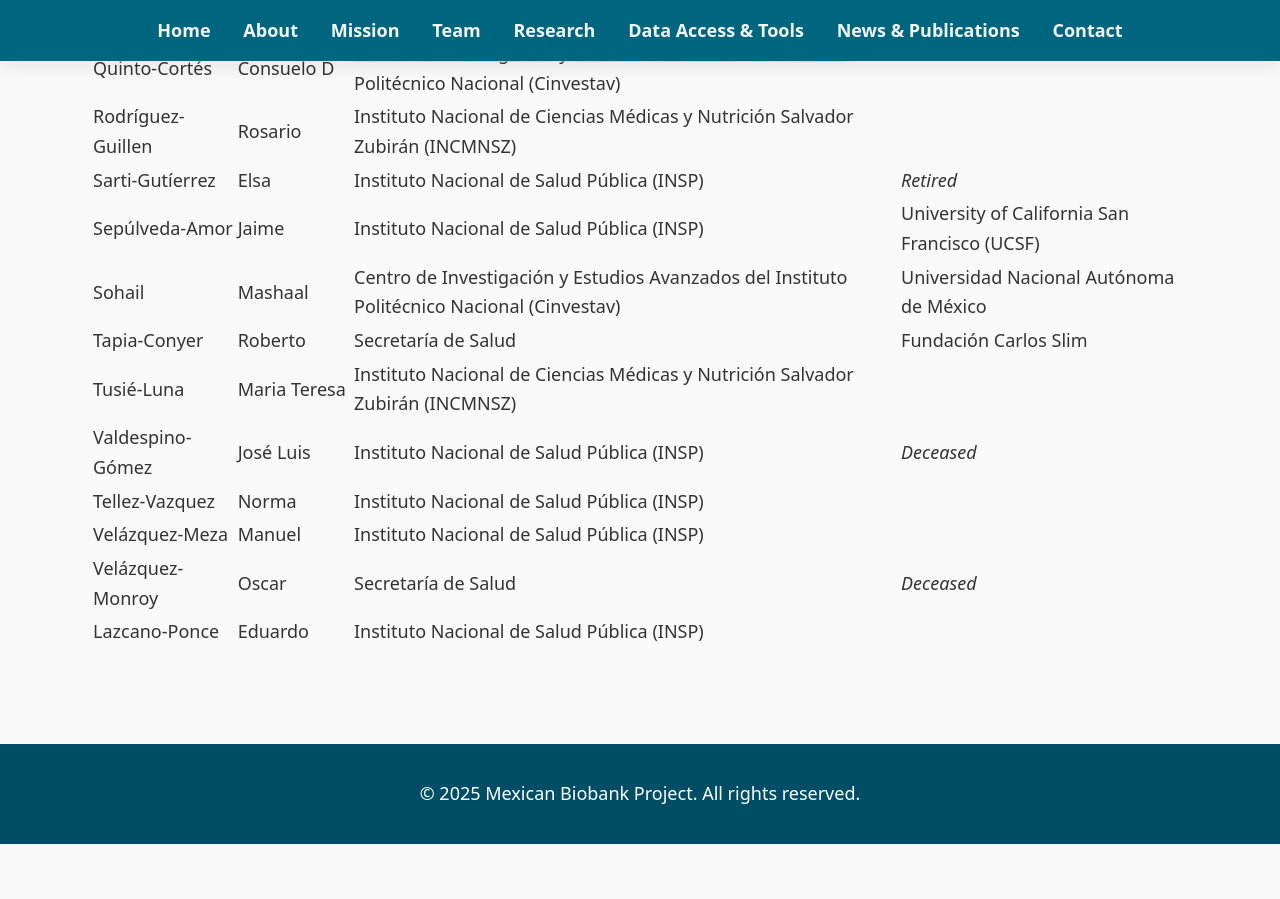
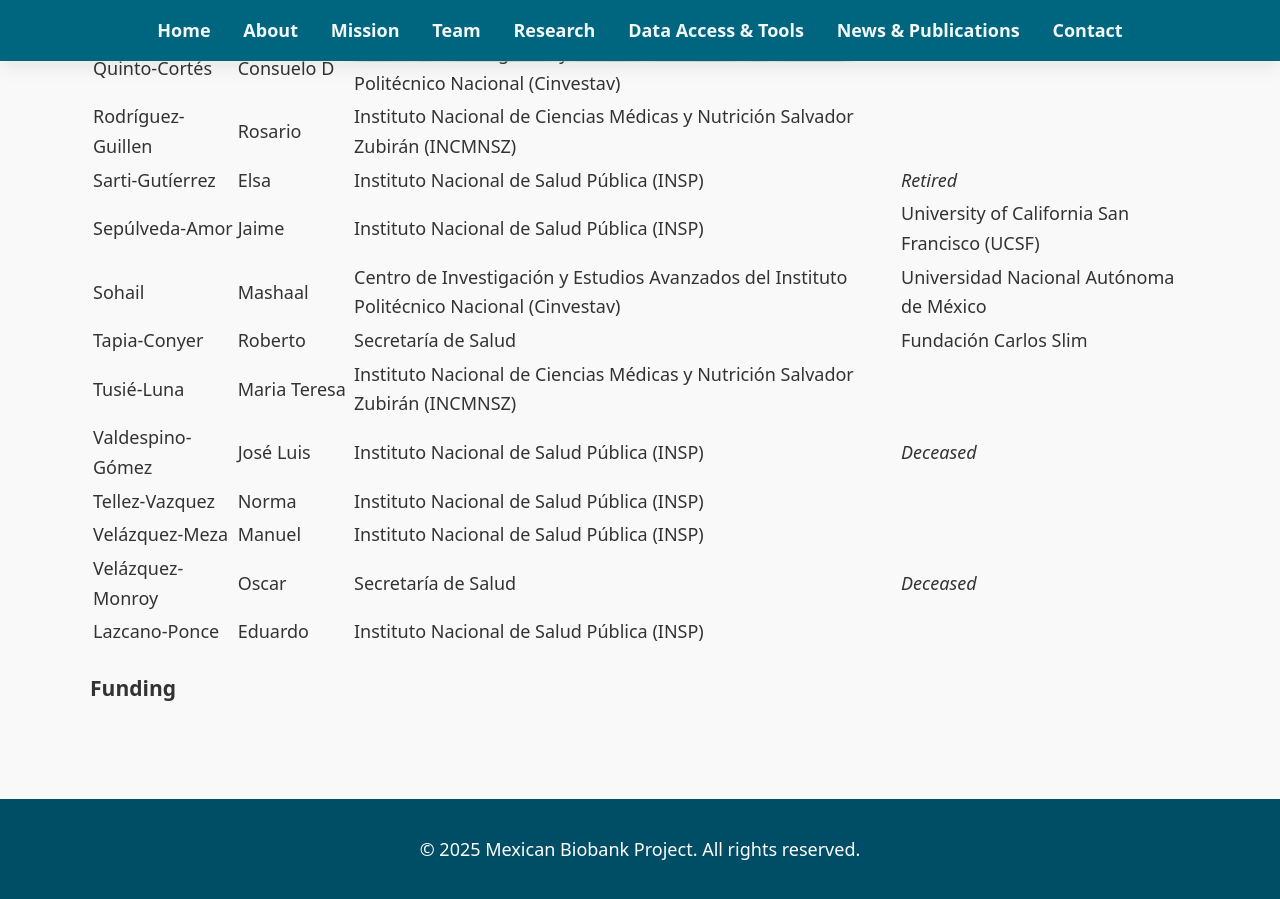
Before and after one commit to morenolab/MexicanBiobank_webpage, a Jekyll site: the page built from pages/team.md, in a window 1280 px wide and 900 px high, scrolled down 3032 px. Built offline with Jekyll 4.4.1, drawn with Linux system fonts in a browser that asks for light colours; before the commit the page ends 3876 px from its top, so only the background shows below that.

Commit message:
Update team.md
started funding sections

```diff
--- a/pages/team.md
+++ b/pages/team.md
@@ -348,4 +348,6 @@
                 </tbody>
         </table>
 
+        <h3>Funding</h3>
+
 </section>
```
